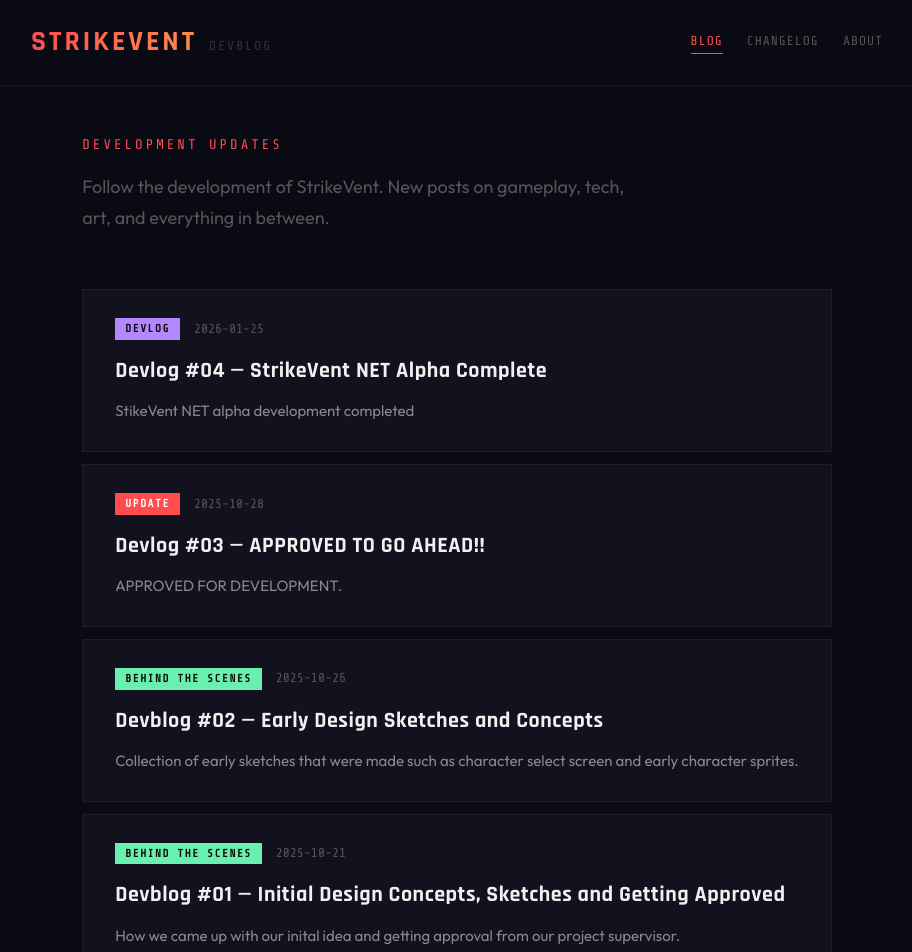
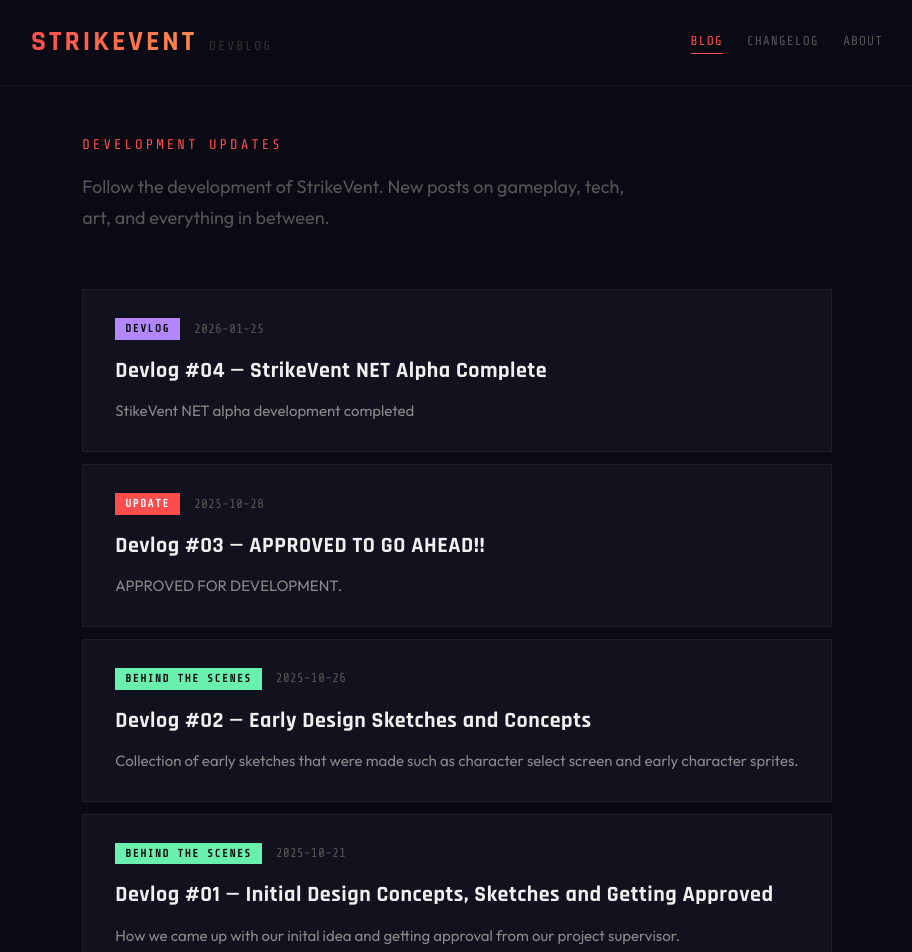
Before and after one commit to tak1b/StrikeVent-Devblog, a React (Vite) app: page / in a window 1280 px wide. Shown: the top 952 px of the page, without its empty margins (183-1095 px from the left). Built offline with nearby package versions, Linux system fonts and the light colour scheme.

Commit message:
spelling errors fixed

```diff
--- a/src/data/posts.js
+++ b/src/data/posts.js
@@ -41,7 +41,7 @@ const posts = [
     slug: "early-design-concept-sketches",
     date: "2025-10-26",
     tag: "BEHIND_THE_SCENES",
-    title: "Devblog #02 — Early Design Sketches and Concepts",
+    title: "Devlog #02 — Early Design Sketches and Concepts",
     summary:
       "Collection of early sketches that were made such as character select screen and early character sprites.",
     body: `This a quick devblog that we want to post to show the very minimal early sketches that we have done so far. We don't have much artwise right now due to studying for exams, but everything that
@@ -79,7 +79,7 @@ const posts = [
     slug: "initial-idea-proposal",
     date: "2025-10-21",
     tag: "BEHIND_THE_SCENES",
-    title: "Devblog #01 — Initial Design Concepts, Sketches and Getting Approved",
+    title: "Devlog #01 — Initial Design Concepts, Sketches and Getting Approved",
     summary:
       "How we came up with our inital idea and getting approval from our project supervisor.",
     body: `
```
